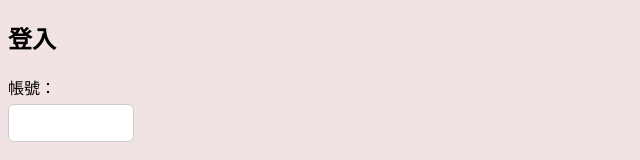
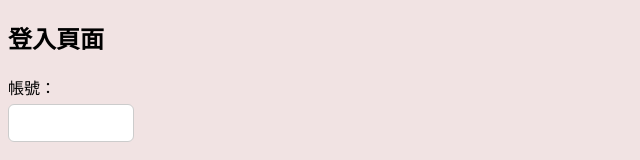
Before and after one commit to 1109lun/backend_details_front, a React (Vite) app: page / in a window 1280 px wide. Shown: the top 160 px of the page, without its empty margins (0-640 px from the left). Built offline with nearby package versions, Linux system fonts and the light colour scheme.

Commit message:
update login header text for clarity

```diff
--- a/src/pages/login.jsx
+++ b/src/pages/login.jsx
@@ -104,7 +104,7 @@ export default function Login() {
 
   return (
     <div className="login-container">
-      <h2>登入</h2>
+      <h2>登入頁面</h2>
       <form onSubmit={handleSubmit} className="login-form">
         <div className="form-group">
           <label>帳號：</label>
```
